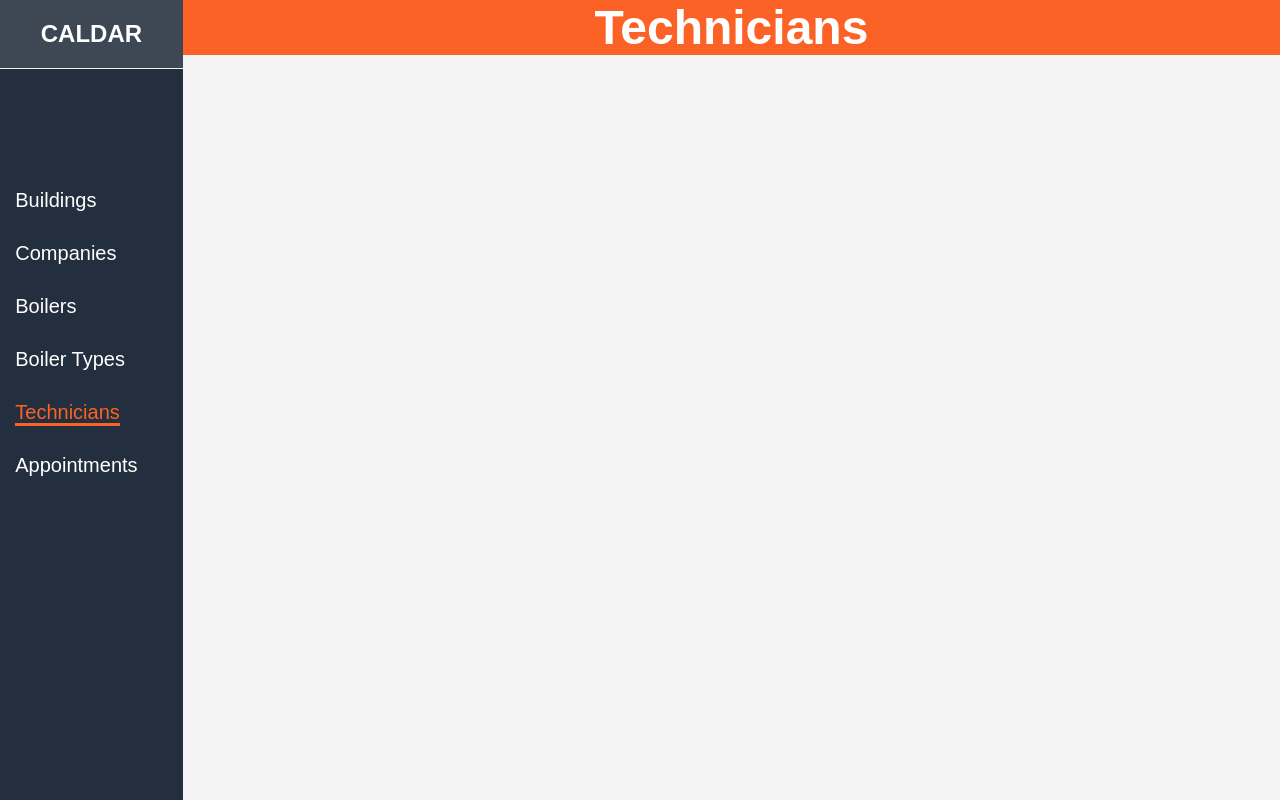
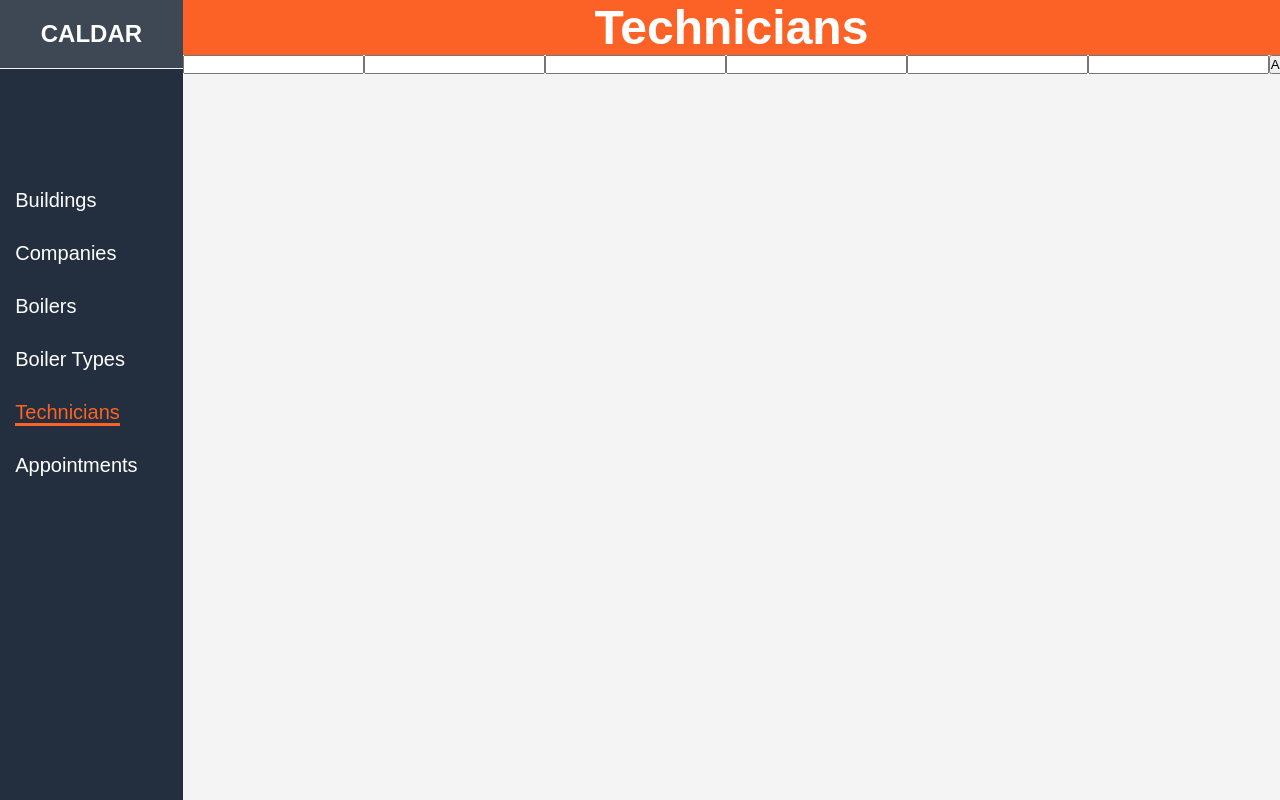
Before and after one commit to JoseBlois/rr-caldar-frontend, a React (Create React App) app: page /technicians in a window 1280 px wide. Built offline with nearby package versions, Linux system fonts and the light colour scheme.

Commit message:
Feature-95: first commit

```diff
--- a/src/App.js
+++ b/src/App.js
@@ -6,6 +6,7 @@
 import Navbar from './components/layout/Navbar';
 import styles from './css/App.module.css';
 import BuildingApp from './components/BuildingApp';
+import TechniciansForm from './components/Technicians/TechniciansApp';
 
 function App() {
   return (
@@ -32,6 +33,7 @@
               </Route>
               <Route path="/technicians">
                 <h1>Technicians</h1>
+                <TechniciansForm />
               </Route>
               <Route path="/appointments">
                 <h1>Appointments</h1>
--- /dev/null
+++ b/src/components/Technicians/TechniciansApp.js
@@ -0,0 +1,55 @@
+import React, { useState } from 'react';
+
+const initialState = {
+  first_name: '',
+  last_name: '',
+  address: '',
+  phone: '',
+  email: '',
+  boiler_types: '',
+};
+
+const TechniciansForm = () => {
+  const [state, setState] = useState(initialState);
+
+  const inputChange = (e) => {
+    setState({
+      ...state,
+      [e.target.name]: e.target.value,
+    });
+  };
+
+  const submit = (value) => {
+    setState(value.initialState);
+  };
+
+  return (
+    <tr>
+      <td>
+        <input type="text" name="first_name" onChange={inputChange} value={state.first_name} />
+      </td>
+      <td>
+        <input type="text" name="last_name" onChange={inputChange} value={state.last_name} />
+      </td>
+      <td>
+        <input type="text" name="address" onChange={inputChange} value={state.address} />
+      </td>
+      <td>
+        <input type="text" name="phone" onChange={inputChange} value={state.phone} />
+      </td>
+      <td>
+        <input type="text" name="email" onChange={inputChange} value={state.email} />
+      </td>
+      <td>
+        <input type="text" name="boiler_types" onChange={inputChange} value={state.boiler_types} />
+      </td>
+      <td>
+        <button type="button" onClick={submit}>
+          Add
+        </button>
+      </td>
+    </tr>
+  );
+};
+
+export default TechniciansForm;
```
